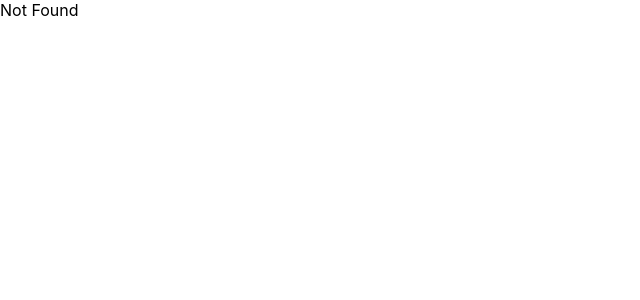
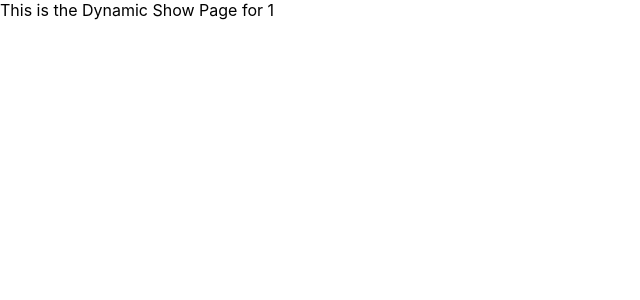
Before and after one commit to Awsomeman22/Box-Office-App, a React (Create React App) app: page /shows/1 in a window 1280 px wide. Shown: the top 300 px of the page, without its empty margins (0-640 px from the left). Built offline with nearby package versions, Linux system fonts and the light colour scheme.

Commit message:
added dynamic page with useParams hook in react-router, fixed naming error in ShowGrid.jsx file

```diff
--- a/src/App.jsx
+++ b/src/App.jsx
@@ -2,6 +2,8 @@ import { BrowserRouter, Routes, Route } from 'react-router-dom';
 import Home from './Pages/Home';
 import Starred from './Pages/Starred';
 import MainLayout from './Components/MainLayout';
+import ShowPage from './Components/ShowPage';
+
 function App() {
   return (
     <div>
@@ -11,6 +13,7 @@ function App() {
             <Route path="/" element={<Home />} />
             <Route path="/Starred" element={<Starred />} />
           </Route>
+          <Route path="/shows/:showId" element={<ShowPage />} />
 
           <Route path="*" element={<div>Not Found</div>} />
 
--- /dev/null
+++ b/src/Components/ShowPage.jsx
@@ -0,0 +1,9 @@
+import { useParams } from 'react-router-dom';
+
+const ShowPage = () => {
+  const { showId } = useParams();
+  console.log(showId);
+  return <div>This is the Dynamic Show Page for {showId}</div>;
+};
+
+export default ShowPage;
--- a/src/Components/Shows/ShowCard.jsx
+++ b/src/Components/Shows/ShowCard.jsx
@@ -12,7 +12,7 @@ const ShowCard = ({ name, image, id, summary }) => {
       </div>
       <h1>{name}</h1>
       <p>{summaryStrip}</p>
-      <Link to={'/'}>Read more</Link>
+      <Link to={`/shows/${id}`}>Read more</Link>
       <button type="button">Star me</button>
     </div>
   );
--- a/src/Components/Shows/ShowGrid.jsx
+++ b/src/Components/Shows/ShowGrid.jsx
@@ -1,12 +1,13 @@
 import ShowCard from './ShowCard';
 
-const ShowGrid = ({ shows }) => {
-  console.log(shows);
+const ShowGrid = ({ Shows }) => {
+  console.log(Shows);
   return (
     <div>
-      {shows.map(data => (
+      {Shows.map(data => (
         <ShowCard
           key={data.show.id}
+          id={data.show.id}
           name={data.show.name}
           image={
             data.show.image
```
